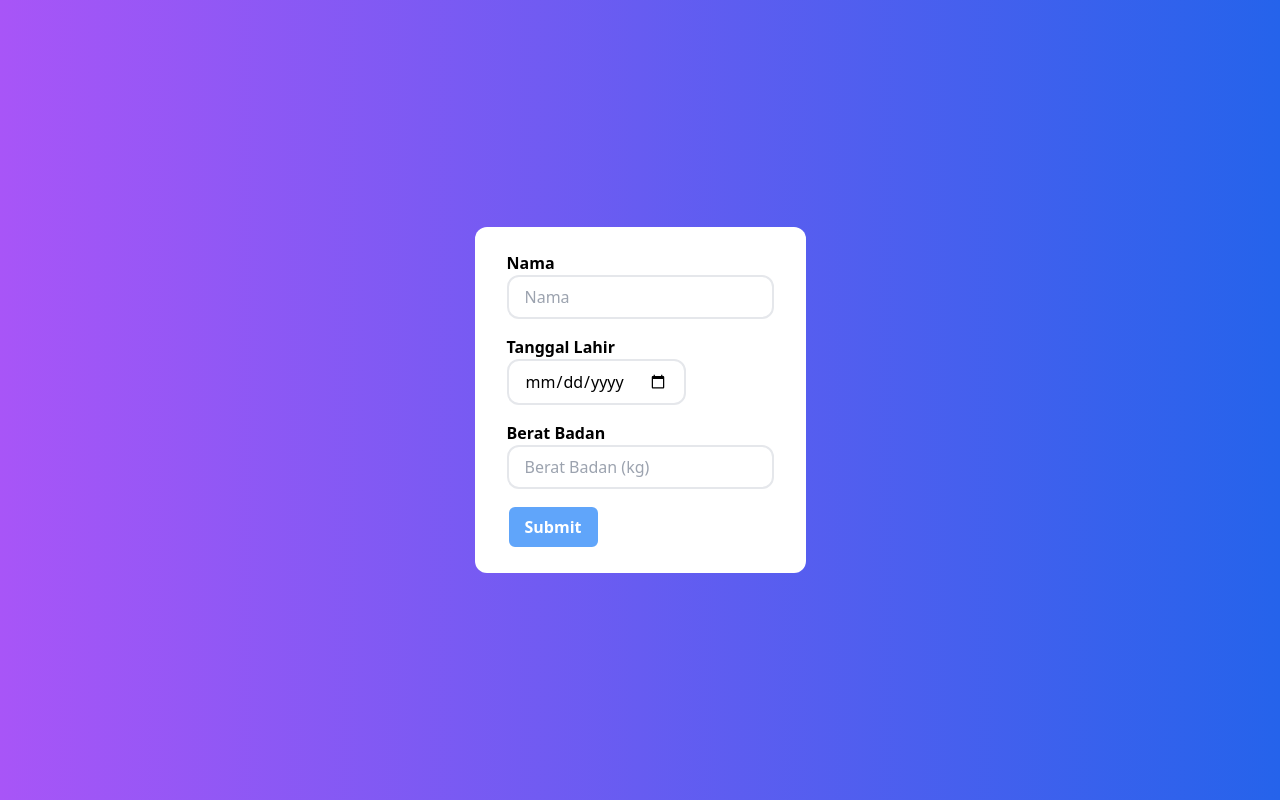
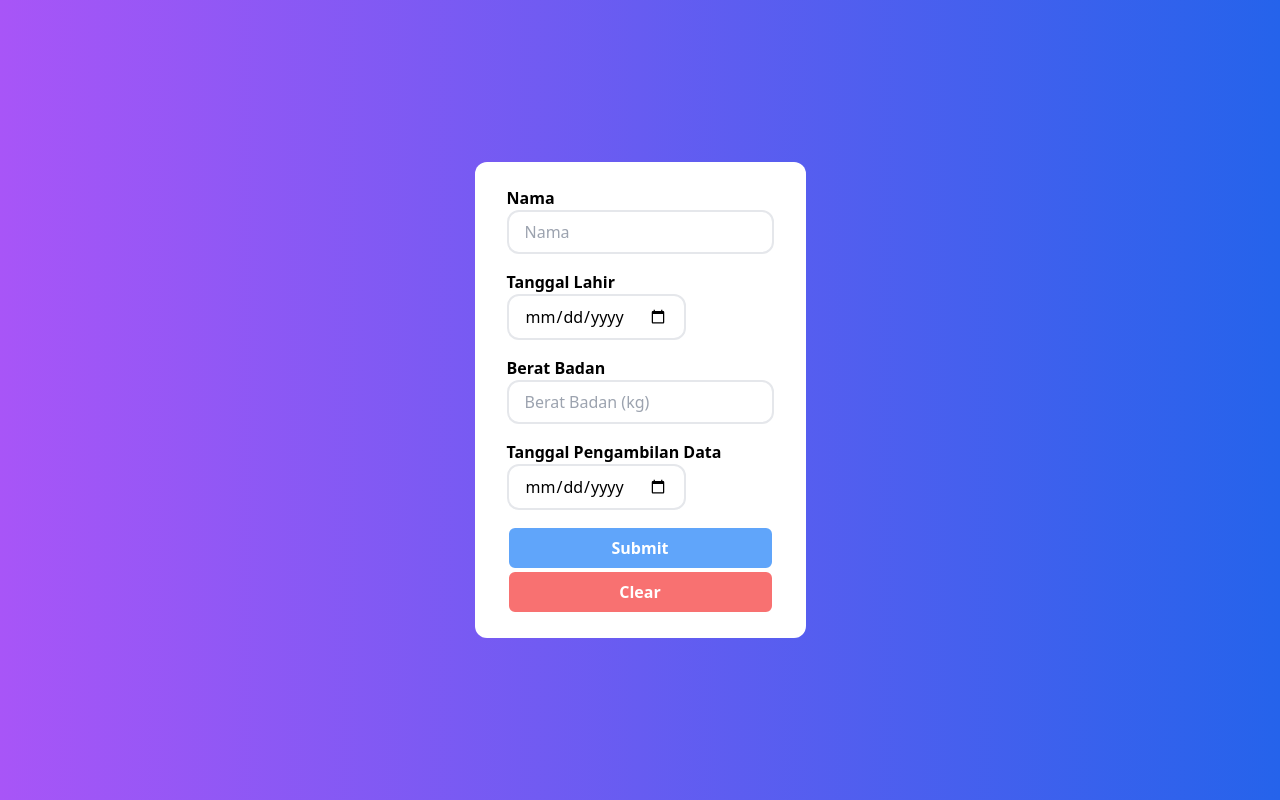
Before and after one commit to hasanchamdany/reftx-challange, a Next.js app: page / in a window 1280 px wide. Built offline with nearby package versions, Linux system fonts and the light colour scheme.

Commit message:
fix(input): fixing input type and add tanggalData input

```diff
--- a/src/components/Form/FormMain.jsx
+++ b/src/components/Form/FormMain.jsx
@@ -2,8 +2,8 @@ import React, { useState } from "react";
 import axios from "axios";
 
 const FormMain = () => {
-  let today = new Date().toISOString().slice(0, 10);
-  const [inputs, setInputs] = useState({ ["date"]: today });
+
+  const [inputs, setInputs] = useState({});
 
   const handleChange = (event) => {
     const name = event.target.name;
@@ -13,7 +13,8 @@ const FormMain = () => {
 
   const handleSubmit = async (event) => {
     event.preventDefault();
-    console.log(inputs);
+    // console.log(inputs);
+    // let today = new Date().toISOString().slice(0, 10);
     try {
 
         axios.post("https://sheet.best/api/sheets/638a5d5b-858c-42b9-8181-de9027a47dd9", inputs).then((response) => {
@@ -28,6 +29,7 @@ const FormMain = () => {
   };
 
   return (
+    <>
     <form onSubmit={handleSubmit}>
       <label className="font-poppins text-blue-dark font-bold "> Nama</label>
       <input
@@ -57,21 +59,37 @@ const FormMain = () => {
         name="beratBadan"
         value={inputs.beratBadan || ""}
         onChange={handleChange}
-        type="text"
+        type="number"
         className="block bg-white py-2 px-4 border-2 border-blue-medium rounded-xl mb-4"
         placeholder="Berat Badan (kg)"
       ></input>
+      <label className="font-poppins text-blue-dark font-bold ">
+        {" "}
+        Tanggal Pengambilan Data
+      </label>
+      <input
+        name="tanggalData"
+        value={inputs.tanggalData || ""}
+        onChange={handleChange}
+        type="date"
+        className="block bg-white py-2 px-4 border-2 border-blue-medium rounded-xl mb-4"
+      ></input>
 
-      {/* <Link href="/signup">
-      <button className="bg-blue-400 py-2 px-4 font-poppins font-bold text-white rounded-lg mr-8 hover:bg-blue-500 hover:text-blue-pale border-2 border-white hover:border-blue-medium">
+      {/* <Link href="/signup"> */}
+      {/* <button onClick={() => setInputs({})} className="bg-red-400 py-2 px-4 font-poppins font-bold text-white rounded-lg mr-8 hover:bg-red-500 hover:text-blue-pale border-2 border-white hover:border-blue-medium">
         Clear
-      </button>
-      </Link> */}
-
-      <button className="bg-blue-400 py-2 px-4 font-poppins font-bold text-white rounded-lg hover:bg-blue-500 hover:text-blue-pale border-2 border-white hover:border-blue-medium">
+      </button> */}
+      {/* </Link> */}
+      <div className="flex w-full">
+      <button className="w-full justify-center bg-blue-400 py-2 px-4 font-poppins font-bold text-white rounded-lg hover:bg-blue-500 hover:text-blue-pale border-2 border-white hover:border-blue-medium">
         Submit
       </button>
+      </div>
     </form>
+    <button onClick={() => setInputs({})} className="w-full bg-red-400 py-2 px-4 font-poppins font-bold text-white rounded-lg mr-8 hover:bg-red-500 hover:text-blue-pale border-2 border-white hover:border-blue-medium">
+    Clear
+  </button>
+  </>
   );
 };
 
```
